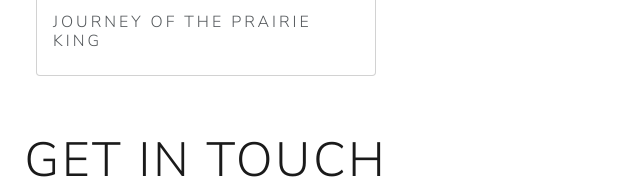
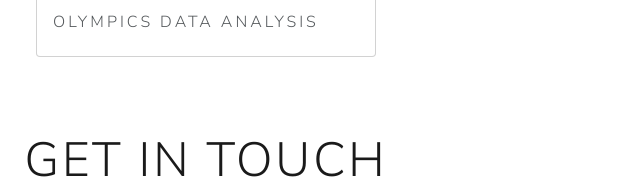
Before and after one commit to albeto4000/albeto4000.github.io, a plain HTML site: page index.html in a window 1280 px wide. Shown: the part 1680-1863 px from the top of the page, 434-1074 px from the left. Drawn offline with nearby package versions, Linux system fonts and the light colour scheme.

Commit message:
Fixed olympics card title

```diff
--- a/index.html
+++ b/index.html
@@ -77,7 +77,7 @@
 					<div class="card mx-2 my-2 cursor">
 						<img class="card-img-top" src="images/olympics-graph.png">
 						<div class="card-body">
-							<a class="h5 card-title stretched-link nav-link" href="https://albeto4000.github.io/olympics/">Journey of the Prairie King</a>
+							<a class="h5 card-title stretched-link nav-link" href="https://albeto4000.github.io/olympics/">Olympics Data Analysis</a>
 						</div>
 					</div>
 				</div>
```
